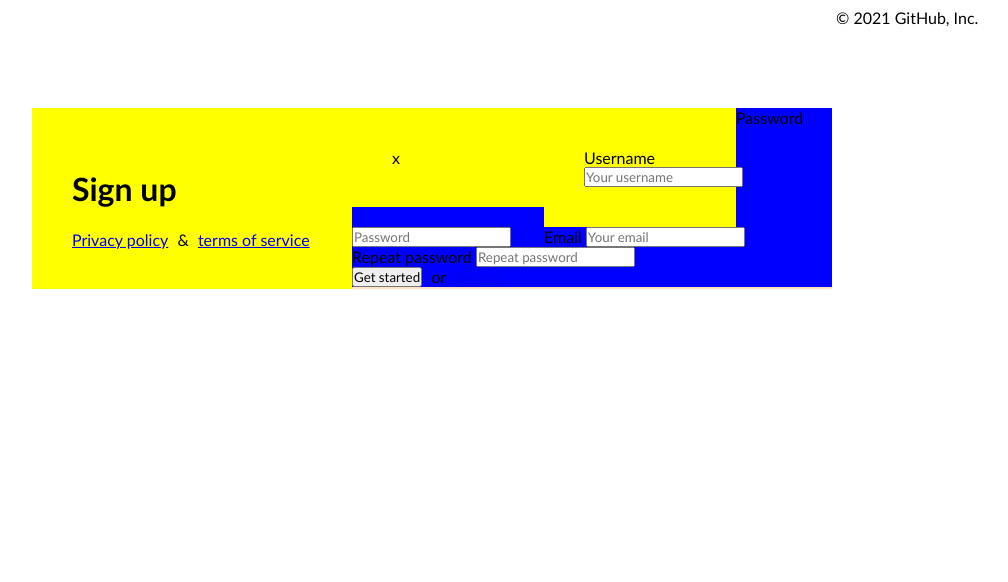
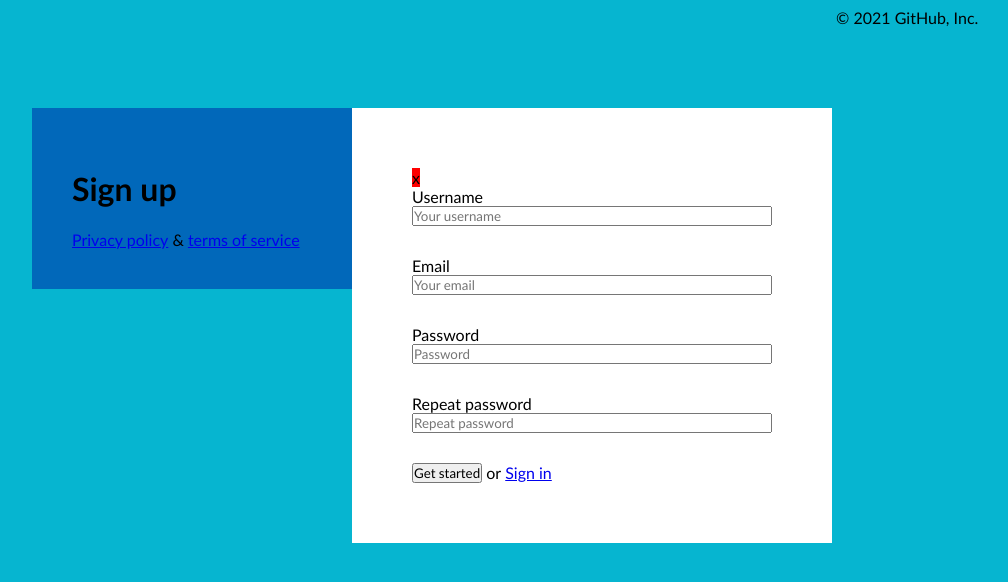
Before and after one commit to Justas0001/3-sign-up, a plain HTML site: page index.html in a window 1280 px wide. Shown: the whole page, without its empty margins (208-1216 px from the left). Drawn offline with Linux system fonts and the light colour scheme.

Commit message:
Update main.css

```diff
--- a/main.css
+++ b/main.css
@@ -1,43 +1,84 @@
-/* TODO pagrindinis turinys turi buti centruotas horizontaliai  */
+/* TODO: pagrindinis turinys turi buti centruotas vertikaliai */
 
+body {
+    background-color: #06b5d0;
+}
 
-main {
+.container {
     display: inline-block;
     width: 800px;
-    background-color: bisque;
     margin-left: calc((100% - 800px) / 2);
     margin-top: 100px;
+}
 
-}
-div:nth-of-type(1) {
+.left-column {
     display: inline-block;
     width: 40%;
-    background-color: yellow;
     float: left;
     padding: 40px;
+    background-color: #0168ba;
+}
 
-}
-h1 {
+.main-title {
     display: inline-block;
     width: 100%;
-    ;
-}
-a {
-    display: inline-block;
-
 }
 
-span {
+.bottom-links {
     display: inline-block;
-    margin-left: 5px;
-    margin-right: 5px;
+    width: 100%;
+}
 
+.bottom-links > .link {
+    display: inline-block;
+}
 
+.symbol {
+    display: inline-block;
 }
-div:nth-of-type(2) {
+
+.right-column {
     display: inline-block;
     width: 60%;
-    background-color: blue;
-    float: right
-    ;
+    float: left;
+    padding: 60px;
+    background-color: #fff;
 }
+
+.close {
+    display: inline-block;
+    background-color: red;
+}
+
+.form {
+    display: inline-block;
+    width: 100%;
+}
+
+.form-row {
+    display: inline-block;
+    width: 100%;
+    margin-bottom: 30px;
+}
+.form-row:last-of-type {
+    margin-bottom: 0;
+}
+
+label {
+    display: inline-block;
+    width: 100%;
+}
+
+input {
+    display: inline-block;
+    width: 100%;
+}
+
+.btn {
+}
+
+.text {
+}
+
+.form-row > .link {
+}
```
